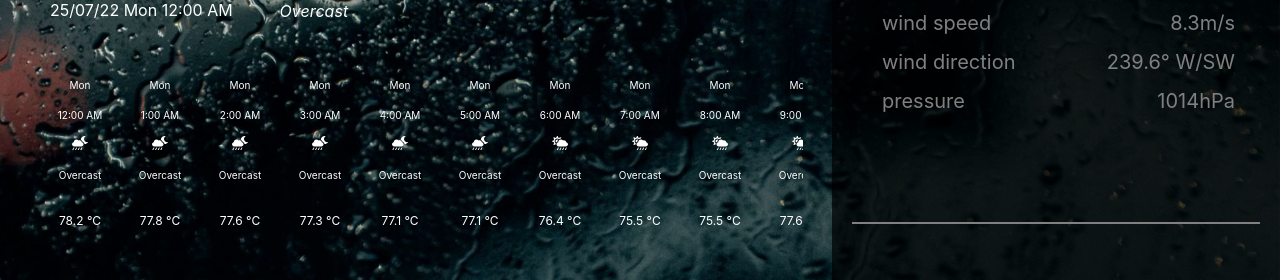
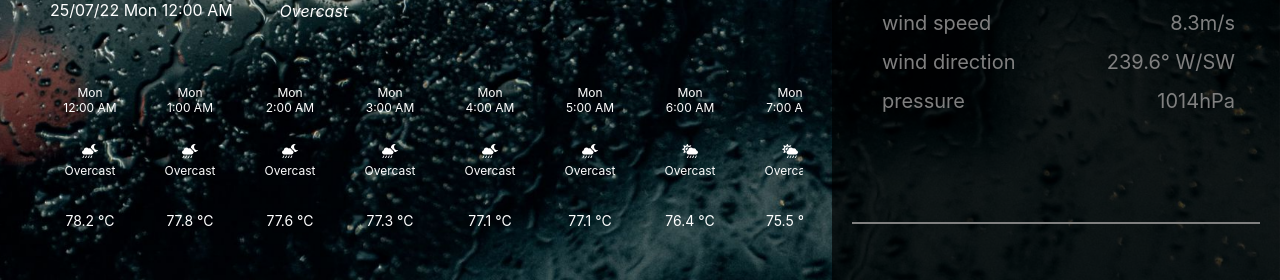
Before and after one commit to dylexBenjis/weatherApp, a React (Create React App) app: page / in a window 1280 px wide. Shown: the part 520-800 px from the top of the page. Built offline with nearby package versions, Linux system fonts and the light colour scheme; no server answers.

Commit message:
font size at forecast scroll

```diff
--- a/src/components/forecastSlider/index.js
+++ b/src/components/forecastSlider/index.js
@@ -47,27 +47,33 @@
 `
 const ForecastCon = styled.div`
     display: grid;
-    grid-template-columns: 60px ;
+    grid-template-columns: 80px ;
     grid-template-rows: repeat(3,1fr) ;
+    @media screen and (max-width:920px){
+      grid-template-columns:60px ;
+    }
 `
 const A = styled.div`
-  display:grid ;
-  grid-template-rows: repeat(2,1fr) ;
-    font-size: 10px;
+  display:flex ;
+  flex-direction:column ;
+    font-size: 12px;
     align-items:center ;
     justify-content:center ;
 
 `
 const B = styled.div`
-  display:grid ;
-  grid-template-rows: repeat(2,1fr) ;
-    font-size: 10px;
+  display:flex ;
+  flex-direction:column ;
+    font-size: 12px;
     align-items:center ;
     justify-content:center ;
+    @media screen and (max-width:920px){
+      font-size:9px ;
+    }
 `
 const C = styled.div`
   display: flex ;
   align-items:center ;
   justify-content:center ;
-    font-size:12px ;
+    font-size:14px ;
 `
```
